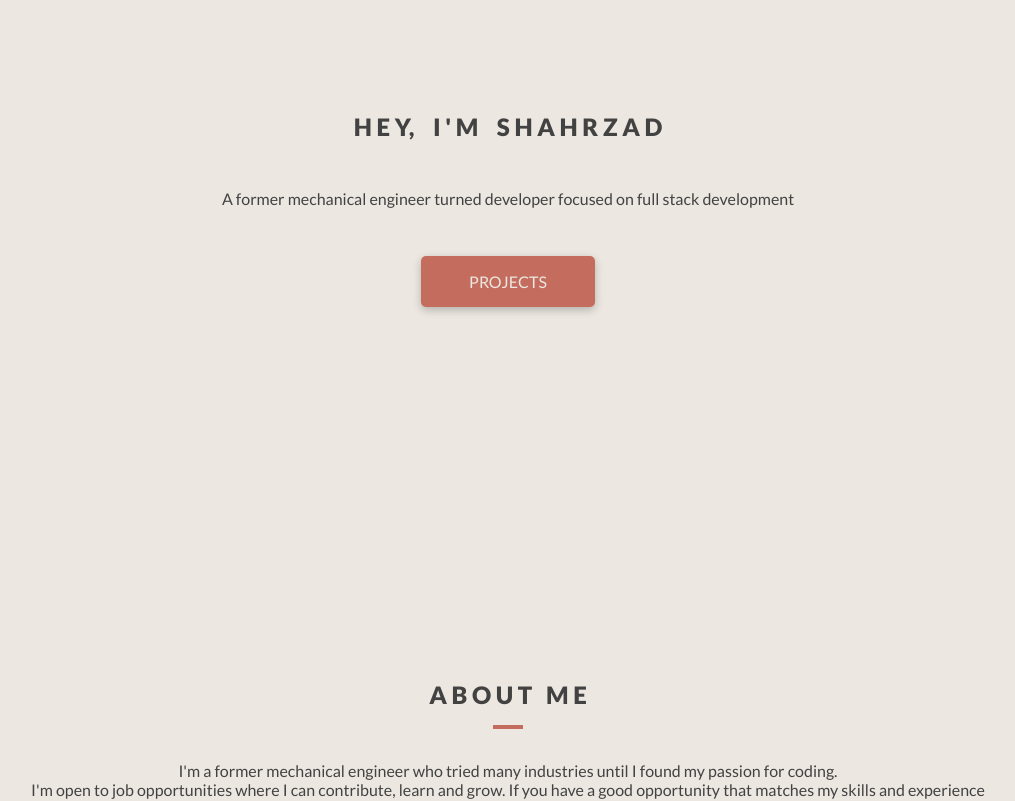
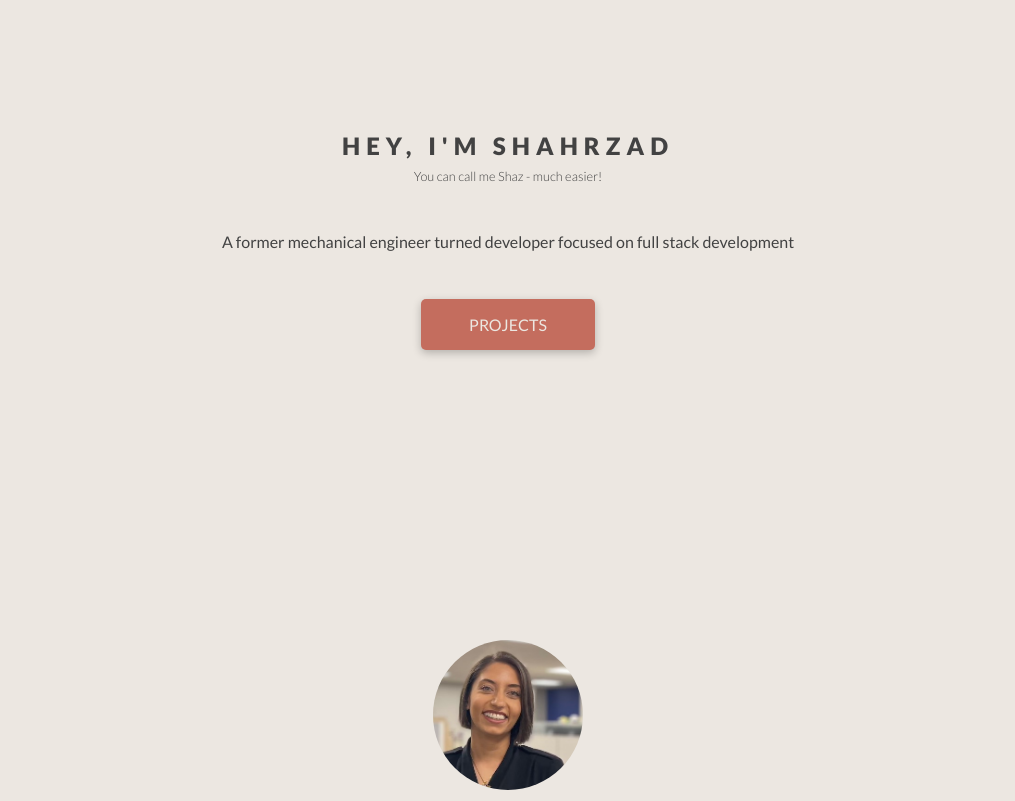
Before and after one commit to skherad/portfolio, a React (Create React App) app: page / in a window 1280 px wide. Shown: the part 200-1001 px from the top of the page, without its empty margins (132-1147 px from the left). Built offline with nearby package versions, Linux system fonts and the light colour scheme.

Commit message:
some styling cleanup

```diff
--- a/src/components/Projects/Projects.js
+++ b/src/components/Projects/Projects.js
@@ -7,7 +7,7 @@ const Projects = () => {
 
   return (
     <section className='project' id="projects">
-        <h2 className='project__title'>P R O J E C T S</h2>
+        <h2 className='project__title'>PROJECTS</h2>
         <div className='project__border'></div>
         <ul className='project__container'>
            {Data.map(e =>
--- a/src/components/Projects/Projects.scss
+++ b/src/components/Projects/Projects.scss
@@ -44,5 +44,6 @@
         text-align: center;
         color: $background-color;
         font-size: 1.25rem;
+        letter-spacing: 2px;
     }
 }
--- a/src/pages/Home/Home.js
+++ b/src/pages/Home/Home.js
@@ -1,4 +1,4 @@
-import Projects from '../../components/Projects/Projects'
+import myPhoto from '../../assets/my_photo.jpg'
 import { Link } from 'react-router-dom'
 import './Home.scss'
 
@@ -6,12 +6,15 @@ const Home = () => {
   return (
     <>
         <section className='hero'>
-            <h1 className='hero__title'>H E Y,&nbsp;&nbsp;&nbsp;&nbsp;I ' M&nbsp;&nbsp;&nbsp;&nbsp;S H A H R Z A D</h1>
+            {/* <div className="hero__photo" alt='my photo' style={{backgroundImage: `url(${myPhoto})`}}></div> */}
+            <h1 className='hero__title'>HEY, I'M SHAHRZAD</h1>
+            <p className='hero__sub'>You can call me Shaz - much easier!</p>
             <p className='hero__text'>A former mechanical engineer turned developer focused on full stack development</p>
             <Link to="/projects" className='hero__button link'>PROJECTS</Link>
         </section>
         <section className='about'  id="about">
-            <h2 className='about__title'>A B O U T&nbsp;&nbsp;&nbsp;M E</h2>
+            <div className="about__photo" alt='my photo' style={{backgroundImage: `url(${myPhoto})`}}></div>
+            <h2 className='about__title'>ABOUT ME</h2>
             <div className='about__border'></div>
             <p className='about__text'>
                 I'm a former mechanical engineer who tried many industries until I found my passion for coding.<br></br>
--- a/src/pages/Home/Home.scss
+++ b/src/pages/Home/Home.scss
@@ -9,11 +9,21 @@
     height: 100vh;
     max-height: 31.25rem;
     padding: 0 2rem;
+    margin-top: 2.5rem;
     @include tablet {
         max-height: 62.5rem;
     }
+
     &__title {
+        // margin-bottom: 3rem;
+        margin: 0;
+        letter-spacing: 6px;
+    }
+    &__sub {
+        margin-top: 0.5rem;
         margin-bottom: 3rem;
+        font-size: 0.8rem;
+        font-weight: 300;
     }
     &__text {
         text-align: center;
@@ -25,7 +35,7 @@
     }
 }
 .about {
-    margin-top: 5rem;
+    // margin-top: 2rem;
     padding: 0 2rem;
     display: flex;
     flex-direction: column;
@@ -43,4 +53,12 @@
         padding: 1rem 0;
         text-align: center;
     }
+    &__photo {
+        width: 150px;
+        height: 150px;
+        background-position: center;
+        background-size: cover;
+        border-radius: 50%;
+        margin-bottom: 2rem;
+    }
 }
--- a/src/styles/partials/_mixins.scss
+++ b/src/styles/partials/_mixins.scss
@@ -41,4 +41,5 @@
 @mixin section-title {
     margin: 0;
     padding-bottom: 1rem;
+    letter-spacing: 6px;
 }
```
Also changed, not shown: src/assets/my_photo.jpg (added).
